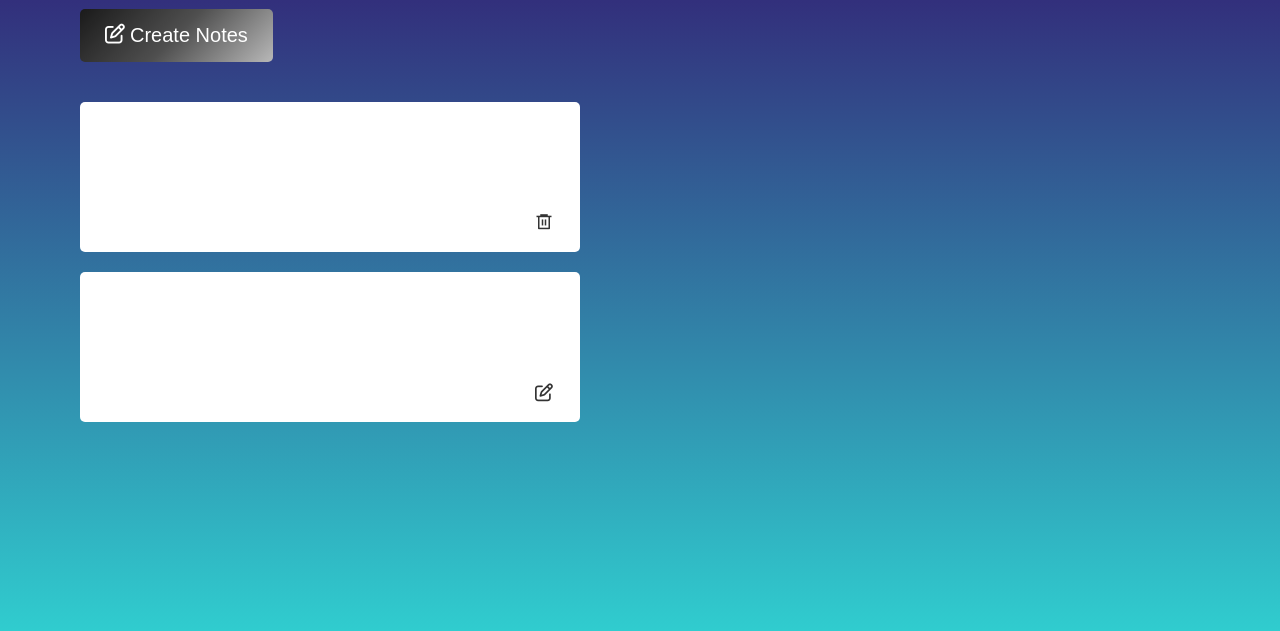
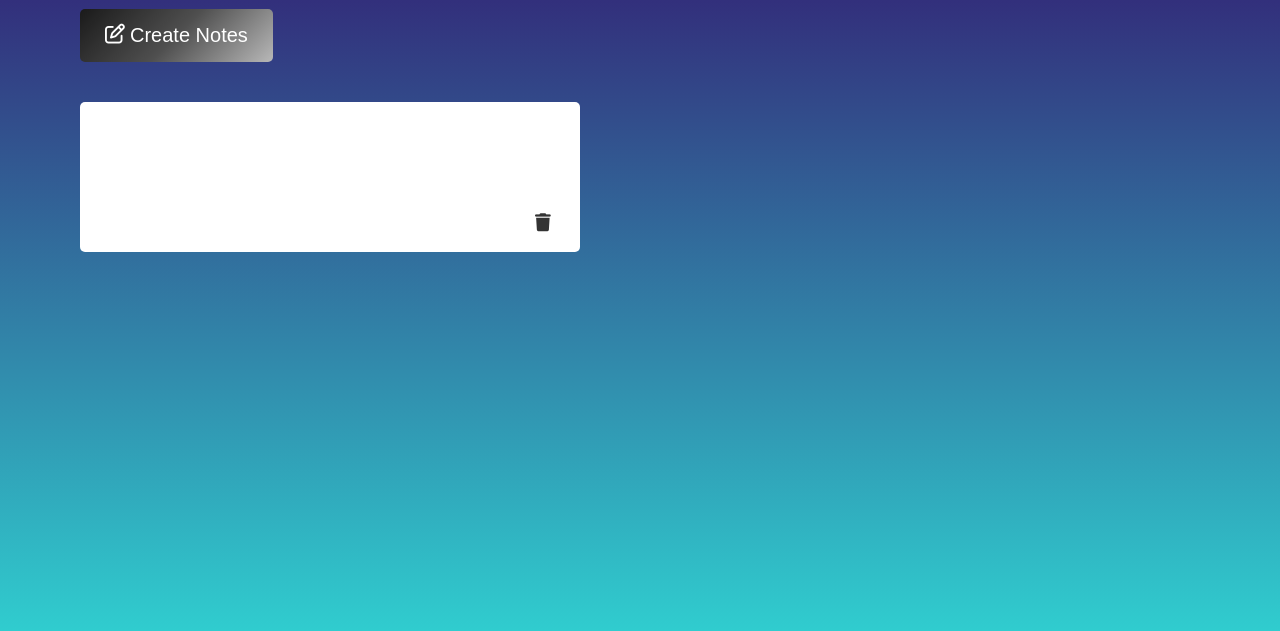
Before and after one commit to kodejeet/notes-app, a plain HTML site: page index.html in a window 1280 px wide. Both pictures are taken after a click on the button "Create Notes". Shown: the part 159-790 px from the top of the page. Drawn offline with nearby package versions, Linux system fonts and the light colour scheme.

Commit message:
delete icon, outline error solved

```diff
--- a/index.html
+++ b/index.html
@@ -16,9 +16,9 @@
         <h1><img src="notes.png">Notes</h1>
         <button class="btn"><i class="fa-regular fa-pen-to-square"></i>Create Notes</button>
         <div class="txtArea">
-            <p contenteditable="true" class="editor">
+            <!-- <p contenteditable="true" class="editor">
                 <i class="ri-delete-bin-6-line"></i>
-            </p>
+            </p> -->
         </div>
     </div>
     <script src="script.js"></script>
--- a/script.js
+++ b/script.js
@@ -1,61 +1,62 @@
-//  code to disable the delete icon from getting deleted while typing
-// document.addEventListener("DOMContentLoaded", function () {
-//     const editor = document.getElementById("editor");
-
-//     editor.addEventListener("input", function () {
-//         if (editor.innerHTML.trim() === "") {
-//             editor.innerHTML = '<i class="fa-solid fa-trash delete-icon"></i>';
-//         }
-//     });
-// });
-
 const textArea = document.querySelector(".txtArea");
 const createBtn = document.querySelector(".btn");
-let notes = document.querySelectorAll(".editor");
 
-// function showNotes(){
-//     textArea.innerHTML = localStorage.getItem("notes");
-// }
-// showNotes();
+
+
 
 function showNotes() {
     const savedNotes = localStorage.getItem("notes");
+
     if (savedNotes) {
         textArea.innerHTML = savedNotes;
         addDeleteEvent();
     }
 }
 
-function updateStorage(){
+function updateStorage() {
     localStorage.setItem("notes", textArea.innerHTML);
 }
 
-createBtn.addEventListener("click", ()=>{
-    let inputBox = document.createElement("p");
-    let icon = document.createElement("i");
-    inputBox.className = "editor";
-    inputBox.setAttribute("contenteditable", "true");
-    icon.className = "fa-regular fa-pen-to-square";
-    textArea.appendChild(inputBox).appendChild(icon);
+createBtn.addEventListener("click", () => {
 
-    updateStorage();
-    addDeleteEvent();
+    addNote();
 });
 
-// textArea.addEventListener("click", function(e){
-//     if(e.target.tagName === "icon"){
-//         e.target.parentElement.remove();
-//         updateStorage();
-//     }
-//     else if(e.target.tagName === "p"){
-//         notes = document.querySelectorAll(".editor");
-//         notes.forEach(nt =>{
-//             nt.onkeyup = function(){
-//                 updateStorage();
-//             }
-//         });
-//     }
-// })
+function addNote(text = "") {
+    let note = document.createElement("div");
+    note.className = "editor";
+
+    let inputBox = document.createElement("p");
+    inputBox.className = "note-text";
+    inputBox.setAttribute("contenteditable", "true");
+    inputBox.textContent = text;
+
+    let icon = document.createElement("i");
+    icon.className = "fa-solid fa-trash delete-icon";
+
+
+    icon.addEventListener("click", () => {
+        note.remove();
+        updateStorage();
+    });
+
+
+
+    inputBox.addEventListener("input", updateStorage);
+
+
+    inputBox.addEventListener("keydown", event => {
+        if (event.key === "Enter") {
+            document.execCommand("insertLineBreak");
+            event.preventDefault();
+        }
+    });
+
+    note.appendChild(inputBox);
+    note.appendChild(icon);
+    textArea.appendChild(note);
+    updateStorage();
+}
 
 function addDeleteEvent() {
     document.querySelectorAll(".editor i").forEach(icon => {
@@ -71,12 +72,6 @@ function addDeleteEvent() {
 }
 
 
-document.addEventListener("keydown", event => {
-    if(event.key === "Enter"){
-        document.execCommand("insertLineBreak");
-        event.preventDefault();
-    }
-})
+
 
 showNotes();
-localStorage.removeItem("notes");
--- a/style.css
+++ b/style.css
@@ -73,3 +73,11 @@
     right: 20px;
     cursor: pointer;
 }
+
+.note-text {
+    flex: 1;
+    border: none;
+    outline: none; /* 🔥 Removes black border */
+    font-size: 16px;
+    padding: 5px;
+}
```
